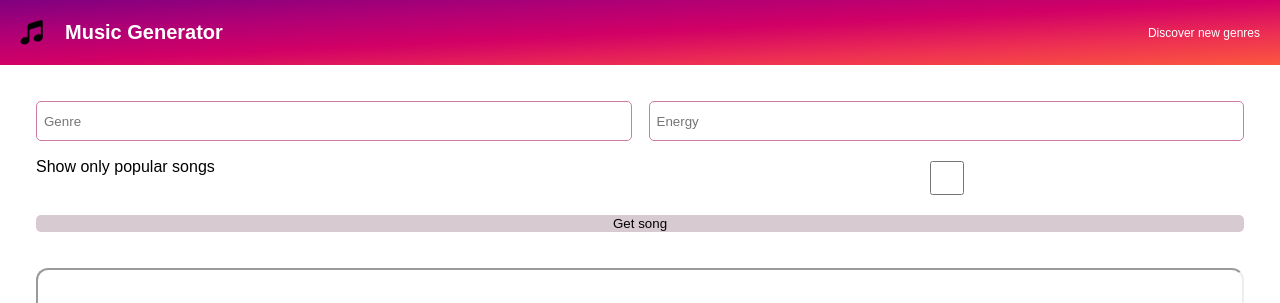
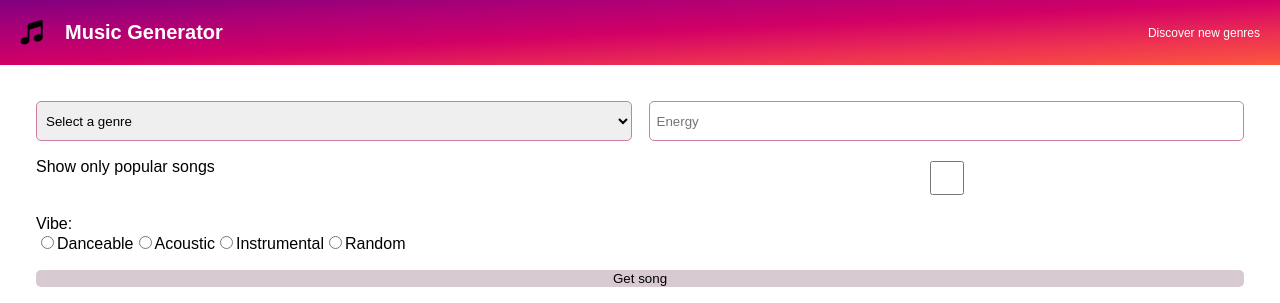
Before and after one commit to mattw076/music-generator, a React app: page / in a window 1280 px wide. Shown: the top 303 px of the page. Built offline with nearby package versions, Linux system fonts and the light colour scheme.

Commit message:
Genre input changed to select

```diff
--- a/src/components/GenrePickerForm/GenrePickerForm.jsx
+++ b/src/components/GenrePickerForm/GenrePickerForm.jsx
@@ -7,15 +7,15 @@ const GenrePickerForm = (props) => {
 
     const { setSong } = props;
 
+    // Best practice to keep form data in an object and use a single piece of state for it (rather than one state for each input)
     const [formData, setFormData] = useState({
         genre: "",
         energy: "",
-        isPopular: ""
+        isPopular: "",
+        vibe: ""
     });
-    // best practice to keep form data in an object and use a single piece of state for it (rather than one state for each input)
 
-    console.log(formData);
-
+    // We create a handler that will work for all form input types
     const handleChange = (e) => {
         const { name, value, type, checked } = e.target;
         setFormData(prevFormData => {
@@ -31,7 +31,7 @@ const GenrePickerForm = (props) => {
         e.preventDefault();
         // TODO: get API key
         // TODO: get form values to send in API call
-        // TODO: get list of genres using GET /recommendations/available-genre-seeds
+
         // const response = await fetch("https://api.spotify.com/v1/recommendations?limit=1&seed_genres=drum-and-bass&target_energy=0.3");
         // const songJson = await response.json();
         const songJson = spotifyData;
@@ -45,16 +45,28 @@ const GenrePickerForm = (props) => {
         // 3. append to history array (unshift)
     };
 
+    // TODO: get list of genres using GET /recommendations/available-genre-seeds
+    const genres = ["drum-and-bass", "indie-rock", "hip-hop"];
+
+    const genreSelectOptions = genres.map(genre => <option value={genre}>{genre}</option>);
+
+    console.log(formData);
+
     return (
         <form className={styles.form} >
-            <input
+            <select
                 className={styles.input}
-                type="text"
                 placeholder="Genre"
                 onChange={handleChange}
                 name="genre"
                 value={formData.genre}
-            />
+                defaultValue=""
+            >
+                <option value="" hidden>Select a genre</option>
+                <option value="random">RANDOM</option>
+                {genreSelectOptions}
+            </select>
+
             <input
                 className={styles.input}
                 type="number"
@@ -65,6 +77,7 @@ const GenrePickerForm = (props) => {
                 name="energy"
                 value={formData.energy}
             />
+
             <label htmlFor="popular">Show only popular songs</label>
             <input
                 className={styles.input}
@@ -74,6 +87,47 @@ const GenrePickerForm = (props) => {
                 name="isPopular"
                 checked={formData.isPopular}
             />
+
+            <label>
+                <div>Vibe: </div>
+                <input
+                    type="radio"
+                    id="danceable"
+                    name="vibe"
+                    value="danceable"
+                    checked={formData.vibe === "danceable"}
+                    onChange={handleChange}
+                />
+                <label htmlFor="danceable">Danceable</label>
+                <input
+                    type="radio"
+                    id="acoustic"
+                    name="vibe"
+                    value="acoustic"
+                    checked={formData.vibe === "acoustic"}
+                    onChange={handleChange}
+                />
+                <label htmlFor="acoustic">Acoustic</label>
+                <input
+                    type="radio"
+                    id="instrumental"
+                    name="vibe"
+                    value="instrumental"
+                    checked={formData.vibe === "instrumental"}
+                    onChange={handleChange}
+                />
+                <label htmlFor="instrumental">Instrumental</label>
+                <input
+                    type="radio"
+                    id="random"
+                    name="vibe"
+                    value="random"
+                    checked={formData.vibe === "random"}
+                    onChange={handleChange}
+                />
+                <label htmlFor="random">Random</label>
+            </label>
+
             <button
                 className={styles.button}
                 onClick={handleClick}>Get song
@@ -85,10 +139,12 @@ const GenrePickerForm = (props) => {
 // NOTE: we specifiy the value of the inputs as being based on the value of their respective state (make sure to define a name attribute), rather than leaving it to the built-in HTML inout "state".
 // These are called "controlled components": https://legacy.reactjs.org/docs/forms.html
 
-// NOTE: in React, textarea HTML tag has been changed to be self-closing and works in the same way as input (needs name, value attribute etc.). Usually textarea value comes from the text between the tags
+// NOTE: to make radio buttons into controlled components, use the checked attribute as above
+// NOTE: in React, textarea HTML tag has been changed to be self-closing and works in the same way as input (needs name, value attribute etc.). Usually textarea value comes from the text between the tags.
+// NOTE: as for textarea, the select tag has been changed in React to accept a value attribute (unlike pure HTML where the value comes from the nested option tag having a "selected" attribute)
+// NOTE: React has added a "defaultValue" attribute to to the select tag, rather than using <option selected></option>
 
 export default GenrePickerForm
 
 
-// MATT: here**
-// TODO: add a checkbox, radio buttons and select to the form (controlled components) - follow along with the video
+// TODO: only allow value between 1 and 100 for energy
```
Also changed, not shown: 1 other file (tests, documents, lock files or other folders).
